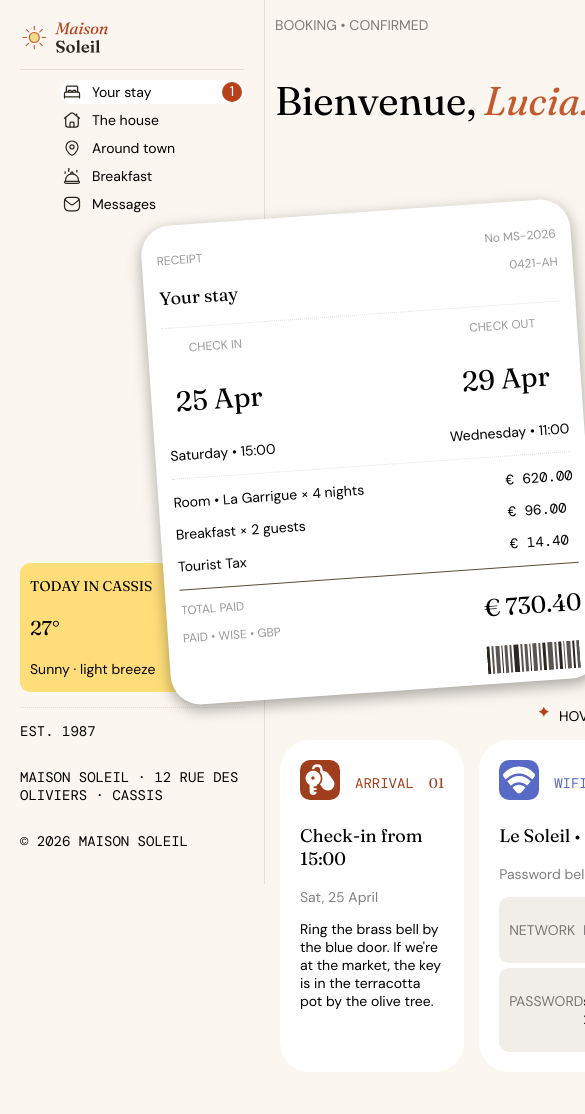
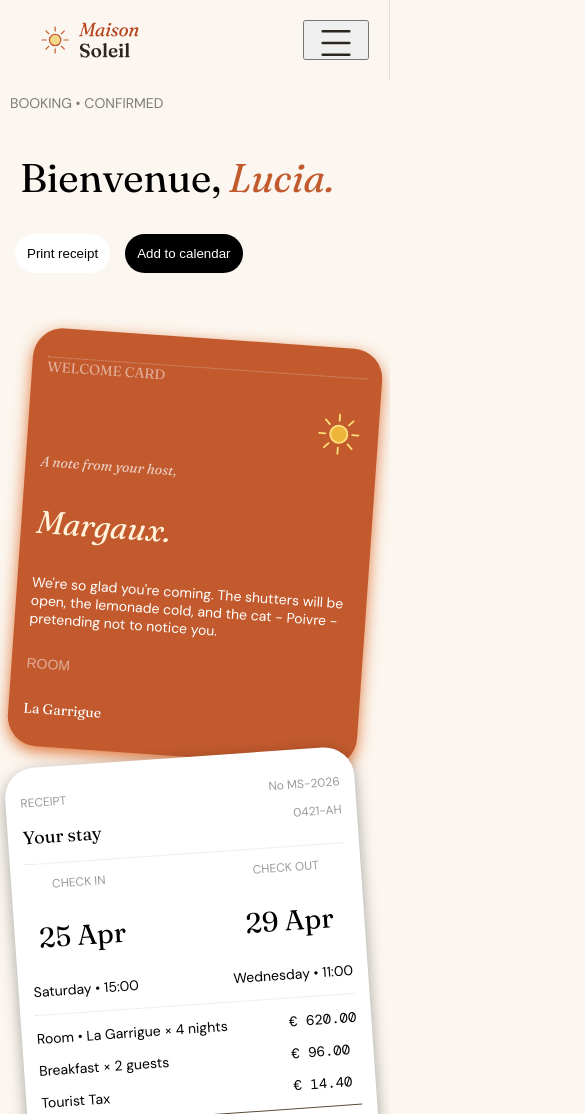
Before and after one commit to onurmdk/hotel-page, a plain HTML site: page index.html in a window 390 px wide. Shown: the top 1114 px of the page, 585 px wide, since content can reach past the window. Before the commit the page ends 1087 px from the top, so only its background shows below. Drawn offline with Linux system fonts and the light colour scheme.

Commit message:
media eklendi ve mobile uygun hale getirildi.

```diff
--- a/index.html
+++ b/index.html
@@ -7,6 +7,7 @@
   <link rel="icon" type="image/png" sizes="32x32" href="./assets/images/favicon-32x32.png">
 
   <link rel="stylesheet" href="style.css">
+
   <title>Frontend Mentor | Hotel booking confirmation page</title>
 </head>
 <body>
@@ -15,6 +16,7 @@
 
   <nav class="sidebar">
     <img class="baslik_logo" src="./assets/images/logo.svg" alt="Maison Soleil logo">
+    <button class="sidebar_button" aria-label="open_menu"><img class="menu_icon" src="./assets/images/icon-menu.svg" alt="Menu icon"><img class="close_icon" src="./assets/images/icon-close.svg" alt="close icon"></button>
     <ul class="titles">
       <li class="title active"><a href="#"><img src="./assets/images/icon-bed.svg">Your stay<span class="notification">1</span></a></li>
       <li class="title"><a href="#"><img src="./assets/images/icon-house.svg">The house</a></li>
@@ -38,12 +40,10 @@
   </nav>
   <main class="main-content">
     <header class="baslik">
-      <div class="header_ust">
-        <p class="baslik_title">BOOKING • CONFIRMED</p>
-        <div class="button_container">
-          <button type="button" class="baslik_button">Print receipt</button>
-          <button type="button" class="baslik_button1">Add to calendar</button>
-        </div>
+      <p class="baslik_title">BOOKING • CONFIRMED</p>
+      <div class="button_container">
+        <button type="button" class="baslik_button">Print receipt</button>
+        <button type="button" class="baslik_button1">Add to calendar</button>
       </div>
       <h1 class="yazi">Bienvenue,<span class="italicyazi"> Lucia.</span></h1>
     </header>
@@ -52,7 +52,7 @@
         <div class="card1_top">
           <div class="receipt_left_group">
             <p class="label_text">RECEIPT</p>
-            <p class="heading_text">Your stay</p>
+            <h2 class="heading_text">Your stay</h2>
           </div>
           <div class="receipt_right_group">
             <p class="label_text">No MS-2026</p>
@@ -121,11 +121,11 @@
       <div class="card_b1">
         <div class="card_b1_header">
           <img class="card_b1_header_img" src="./assets/images/icon-key.svg" alt="Key icon">
-          <p class="card_b1_baslik">ARRIVAL</p>
+          <h3 class="card_b1_baslik">ARRIVAL</h3>
           <p class="card_b1_header_num">01</p>
         </div>
         <div class="card_b1_center">
-          <p class="heading_text">Check-in from 15:00</p>
+          <h2 class="heading_text">Check-in from 15:00</h2>
           <p class="info">Sat, 25 April</p>
           <p class="info2">Ring the brass bell by the blue door. If we're at the market, the key is in the terracotta pot by the olive tree.</p>
         </div>
@@ -133,11 +133,11 @@
       <div class="card_b2">
         <div class="card_b2_header">
           <img class="card_b2_header_img" src="./assets/images/icon-wifi.svg" alt="Wifi icon">
-          <p class="card_b2_baslik">WIFI</p>
+          <h3 class="card_b2_baslik">WIFI</h3>
           <p class="card_b2_header_num">02</p>
         </div>
         <div class="card_b2_center">
-          <p class="heading_text">Le Soleil • Guest</p>
+          <h2 class="heading_text">Le Soleil • Guest</h2>
           <p class="info">Password below</p>
           <div class="card_b2_center_cards">
             <div class="card_b2_center_card1">
@@ -155,17 +155,17 @@
       <div class="card_b3">
         <div class="card_b3_header">
           <img class="card_b3_header_img" src="./assets/images/icon-breakfast.svg" alt="Breakfast icon">
-          <p class="card_b3_baslik">BREAKFAST</p>
+          <h3 class="card_b3_baslik">BREAKFAST</h3>
           <p class="card_b3_header_num">03</p>
         </div>
         <div class="card_b3_center">
-          <p class="heading_text">Served 8 - 10:30</p>
+          <h2 class="heading_text">Served 8 - 10:30</h2>
           <p class="info">On the terrace</p>
           <p class="info2">Fresh figs, Marseille honey, pain au levain, and espresso. Gluten-free option? Leave a note the night before.</p>
         </div>
       </div>
     </div>
   </main>
-
+  <script src="script.js"></script>
 </body>
 </html>
--- /dev/null
+++ b/script.js
@@ -0,0 +1,19 @@
+console.log("ses");
+const sidebar_buton = document.querySelector(".sidebar_button");
+const sidebarmobil = document.querySelector(".sidebar")
+sidebar_buton.addEventListener("click", function(){
+    console.log("tiklandi");
+    sidebarmobil.classList.toggle("acik");
+})
+
+const kopyalama=document.querySelector(".card_b2_center_card2_button");
+const textimiz=document.querySelector(".card_b2_center_card2_p2");
+kopyalama.addEventListener("click",function(){
+    const sifre = textimiz.textContent;
+    navigator.clipboard.writeText(sifre);
+})
+
+const yazdirma = document.querySelector(".baslik_button")
+yazdirma.addEventListener("click",function(){
+    window.print();
+})
--- a/style.css
+++ b/style.css
@@ -73,6 +73,20 @@ ul{
 }
 .baslik_logo{
     width: 40%;
+}
+.sidebar_button{
+    display: none;
+    margin-left: auto;
+}
+.sidebar_button .menu_icon{
+    display: none;
+    width: 50px;
+    margin-left: auto;
+}
+.sidebar_button .close_icon{
+    display: none;
+    width: 50px;
+    margin-left: auto;
 }
 .titles{
     border-top: 1px solid var(--neutral-400);
@@ -158,10 +172,12 @@ ul{
 
 .baslik_title{
     opacity: 0.5;
+    grid-area: sol_ust;
 }
 .button_container{
     display: flex;
     gap: 15px;
+    grid-area: sag;
 }
 .italicyazi{
     font-family: "fraunces_italic", sans-serif;
@@ -169,7 +185,6 @@ ul{
 }
 .baslik_button{
     background-color: white;
-    border: 1px solid var(--neutral-400);
     border-radius: 50px;
     padding:10px;
     margin: 5px;
@@ -182,11 +197,20 @@ ul{
     outline: 2px solid var(--terracotta-400);
     border-radius:50px;
 }
-.header_ust{
+.baslik{
     margin-left: 10px;
-    display: flex;
-    justify-content: space-between;
+    display: grid;
     align-items: center;
+    grid-template-areas:
+    "sol_ust  sag"
+    "sol_alt  sag";/*tirnak satir  her kelimede sutun ayni kelime yani 1-1 solda 1 sagda ayni boyutta*/
+    grid-template-columns: 3fr 1fr;
+}
+.yazi{
+    grid-area: sol_alt;
+    margin-left: 10px;
+    font-size: 40px;
+    font-family: fraunces, sans-serif;
 }
 .baslik_button1{
     color: white;
@@ -203,11 +227,7 @@ ul{
     outline: 2px solid var(--terracotta-400);
     border-radius:50px;
 }
-.yazi{
-    margin-left: 10px;
-    font-size: 40px;
-    font-family: fraunces, sans-serif;
-}
+
 /*headerF*/
 
 /*centerS*/
@@ -224,7 +244,7 @@ ul{
     top: 50%;
     margin-top: auto;
     opacity: 0;
-    transition: opacity 0.4s,translateX 3s;
+    transition: opacity 0.4s;
 }
 .card_container:hover{
     gap: 40px;
@@ -317,10 +337,21 @@ ul{
     color: var(--sun-50);
     font-size: 32px;
 }
+.card2_top .label_text{
+    opacity: 0.5;
+    border-top: 1px dotted var(--neutral-400);
+}
+.imgsun{
+    display: flex;
+    margin-left: auto;
+}
 .card2_bottom{
     display: flex;
     margin-top: auto;
     flex-direction: column;/*FLEX VARSA SATIR ISTIYORSAN YAZ*/
+}
+.card2_center_p3{
+    font-family: dm_sans, sans-serif;
 }
 
 .hover_text{
@@ -439,7 +470,6 @@ ul{
     margin-left: 10px;
     cursor: pointer;
     background-color: var(--neutral-400);
-    border: 0px;
     border-radius: 30px;
     color: var(--neutral-700);
     border: 2px solid transparent;/*menu kayiyor*/
@@ -492,3 +522,102 @@ ul{
 
 
 /*mediaS*/
+
+@media (max-width:768px){
+    body{
+        grid-template-columns: 1fr;
+    }
+    .sidebar, .sidebar_button, .sidebar_button .menu_icon{
+        display: flex;
+        flex-direction: row;
+        position: sticky;
+        height: 40px;
+        z-index: 10;
+    }
+    .titles, .card_weather, .card_address{
+        display: none;
+    }
+    .sidebar.acik{
+        display: flex;
+        flex-direction: column;
+        position: sticky;
+        top: 0;
+        height: 100vh;
+        background-color: var(--neutral-100);
+        padding: 20px;
+        border-right: 1px solid var(--neutral-400);
+    }
+    .sidebar.acik .titles,.sidebar.acik .card_address,.sidebar.acik .card_weather{
+        display: flex;
+    }
+    .sidebar.acik .sidebar_button .close_icon{
+        display: flex;
+        flex-direction: row;
+    }
+    .sidebar.acik .sidebar_button .menu_icon{
+        display: none;
+    }
+    .button_container{
+        flex-direction: row;
+        gap: 5px;
+        order: -4;
+    }
+    .baslik{
+        grid-template-areas:
+        "ust"
+        "merkez"
+        "alt";
+        grid-template-columns: 1fr;
+        grid-template-rows: auto;
+    }
+    .baslik_title{
+        grid-area: ust;
+    }
+    .yazi{
+        grid-area:merkez;
+    }
+    .button_container{
+        grid-area: alt;
+        align-items: center;
+        margin: 0px;
+    }
+    .card_container{
+        display: flex;
+        flex-direction: column;
+        width: auto;
+        height: auto;
+    }
+    .card1{
+        position: static;
+        width: auto;
+        height: auto;
+        transform:rotate(-4deg);
+    }
+    .card2{
+        position: static;
+        width: auto;
+        height: auto;
+        order: -1;
+        transform:rotate(4deg);
+    }
+    .card_container:hover{
+        gap: 0px;
+        .card1{
+            transform: rotate(-4deg);
+        }
+        .card2{
+            transform: rotate(4deg);
+        }
+    }
+    .sun_hover{
+        display: none;
+    }
+    .hover_part{
+        display: none;
+    }
+    .card_container2{
+        display: flex;
+        flex-direction: column;
+    }
+
+}
```
Also changed, not shown: 1 other file.
